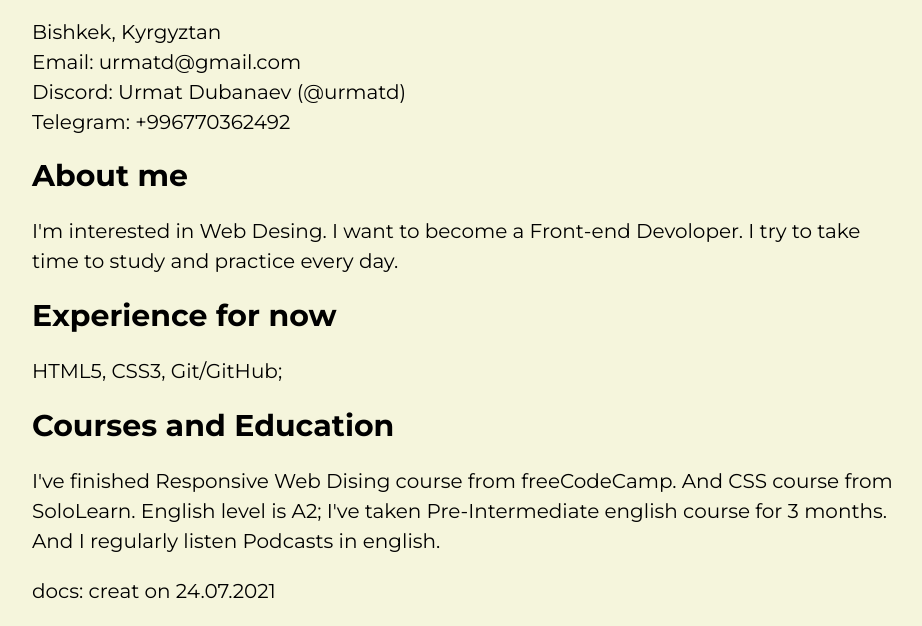
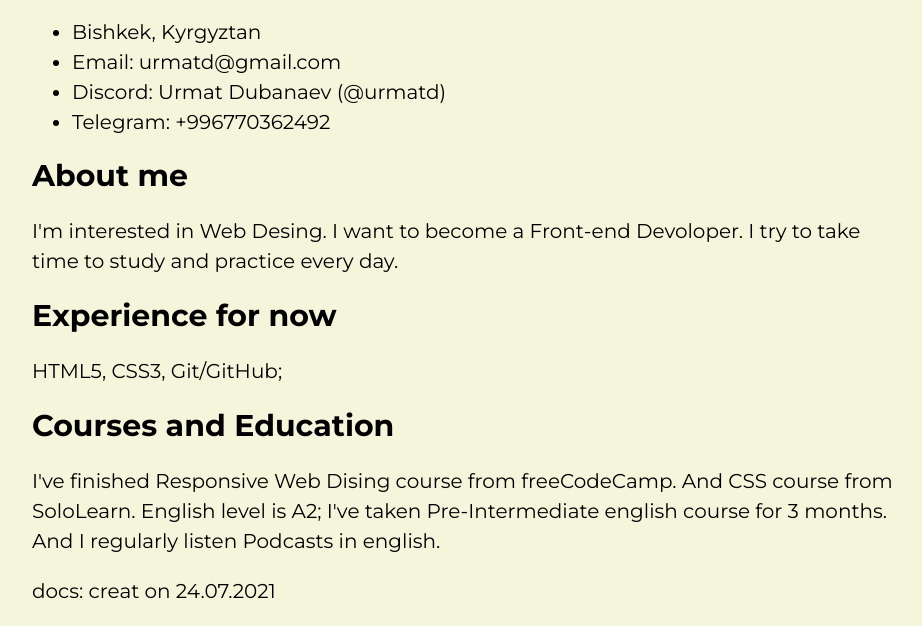
Before and after one commit to urmatd/rsschool-cv, a plain HTML site: page index.html in a window 1280 px wide. Shown: the part 240-866 px from the top of the page, without its empty margins (168-1090 px from the left). Drawn offline with Linux system fonts and the light colour scheme.

Commit message:
feat: add ul to contact

```diff
--- a/index.html
+++ b/index.html
@@ -17,14 +17,13 @@
       <img class="img-my" src="cv-foto.png" alt="img-owner" />
     </header>
     <main>
-      <div>
-        <p>
-          Bishkek, Kyrgyztan<br />
-          Email: urmatd@gmail.com<br />
-          Discord: Urmat Dubanaev (@urmatd)<br />
-          Telegram: +996770362492
-        </p>
-      </div>
+      <ul>
+        <li>Bishkek, Kyrgyztan</li>
+        <li>Email: urmatd@gmail.com</li>
+        <li>Discord: Urmat Dubanaev (@urmatd)</li>
+        <li>Telegram: +996770362492</li>
+      </ul>
+
       <section>
         <h2>About me</h2>
         <p>
```
